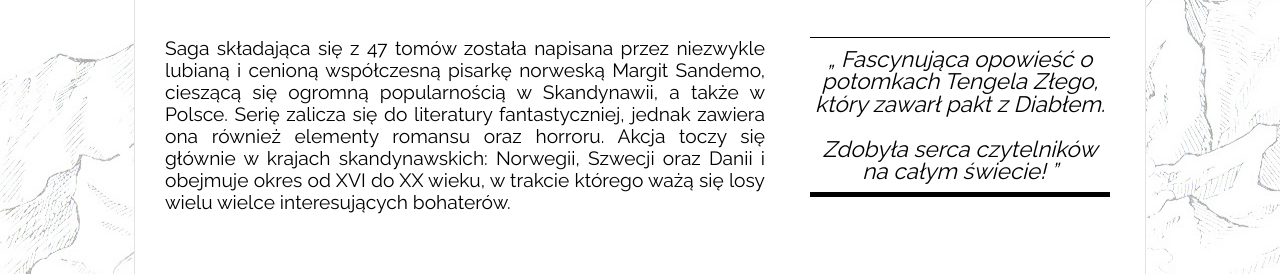
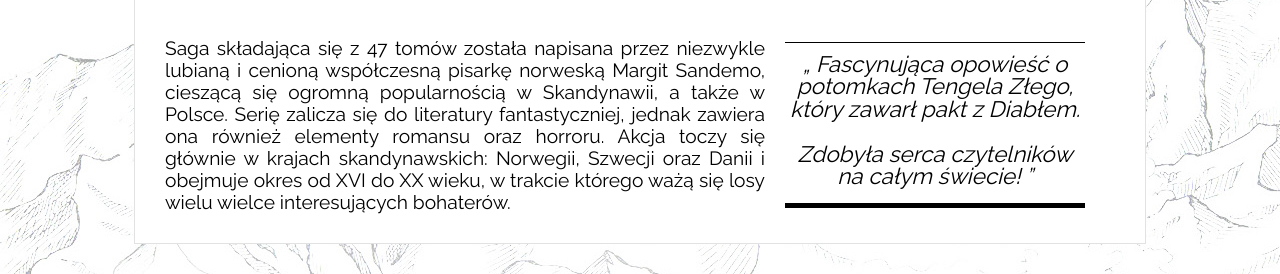
Before and after one commit to katarzynakrol/ice_people_fanpage, a plain HTML site: page index.html in a window 1280 px wide. Shown: the part 526-800 px from the top of the page. Drawn offline with Linux system fonts and the light colour scheme; a web font is replaced by a local one.

Commit message:
Zmiana właściwości dla klasy .about

```diff
--- a/css/style.css
+++ b/css/style.css
@@ -128,9 +128,9 @@ li {
 }
 
 .about section {
-    column-count: 2;
-    column-gap: 320px;
     padding-top: 40px;
+    display: grid;
+    grid-template-columns: 1fr 1fr;
 }
 
 .about p {
@@ -146,7 +146,7 @@ li {
     font-size: 1.4em;
     line-height: 100%;
     font-style: italic;
-    margin: 50px 10px;
+    margin: 5px 20px;
     padding: 10px 0;
 }
 
```
